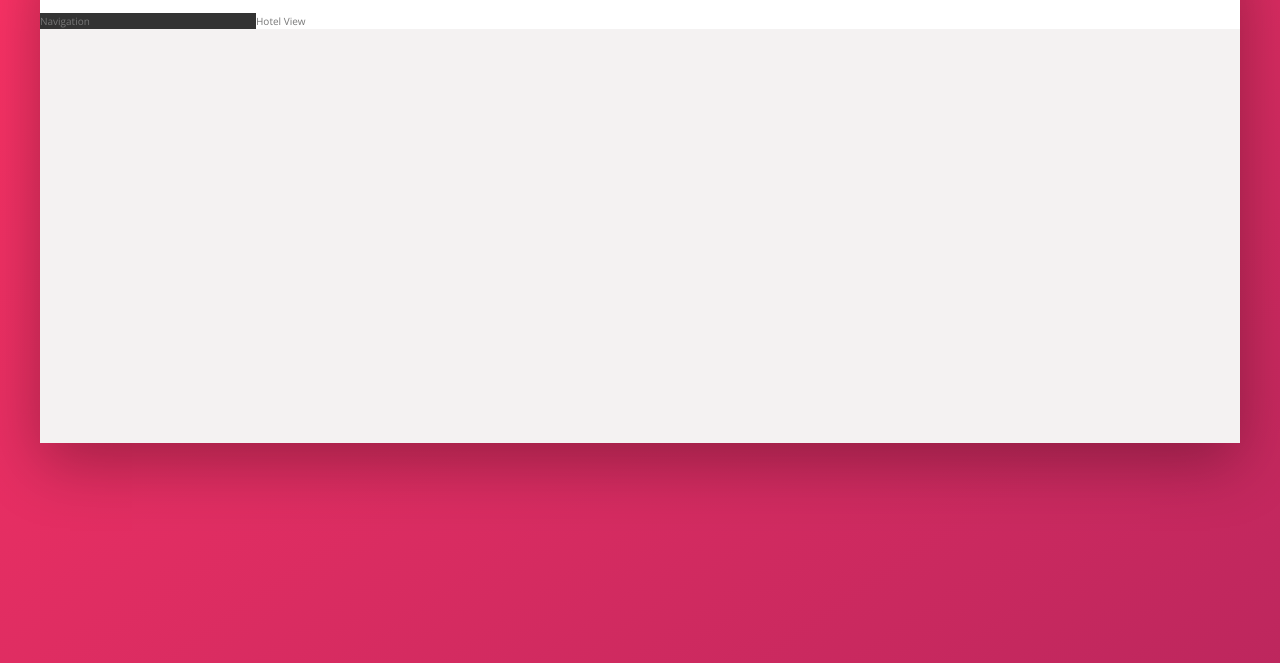
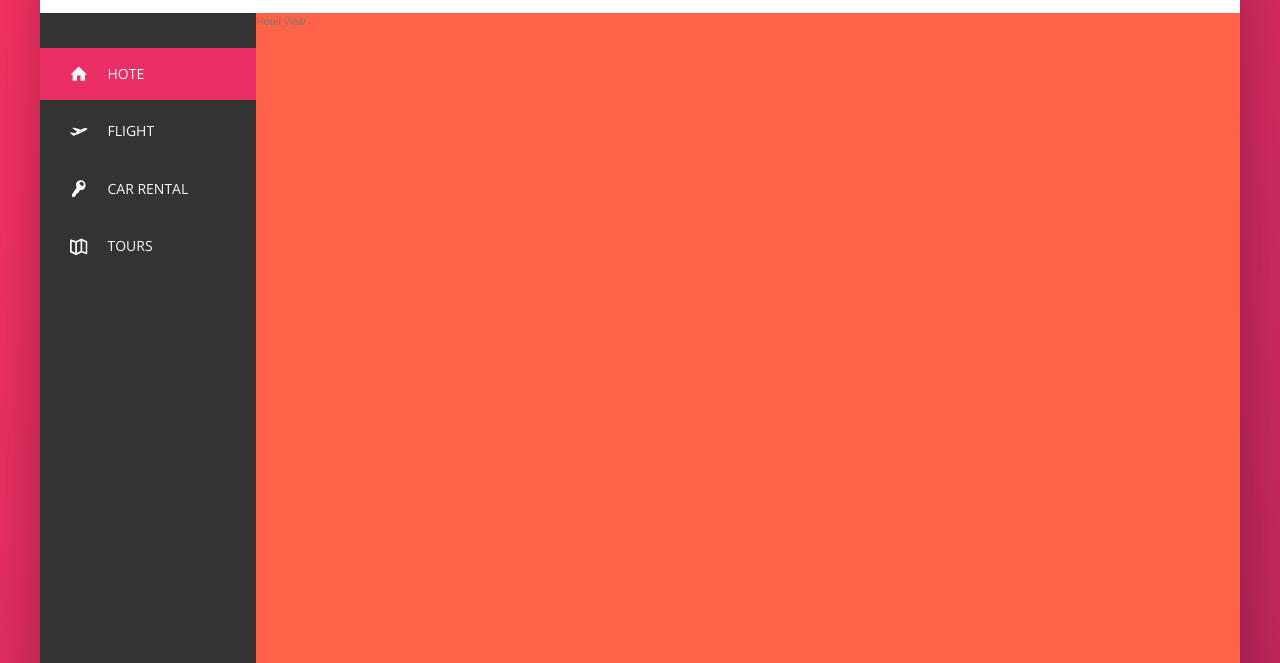
Before and after one commit to SparrowMike/advancedCSS, a website: page Trillo/index.html in a window 1280 px wide. Shown: the part 137-800 px from the top of the page. Drawn offline with nearby package versions, Linux system fonts and the light colour scheme.

Commit message:
feat: 🎸 building the navigation

```diff
--- a/Trillo/index.html
+++ b/Trillo/index.html
@@ -46,8 +46,50 @@
             </header>
             <div class="content">
                 <nav class="sidebar">
-                    Navigation
+                    <ul class="side-nav">
+                        <li class="side-nav__item side-nav__item--active">
+                            <a href="#" class="side-nav__link">
+                                <svg class="side-nav__icon">
+                                    <use xlink:href="img/sprite.svg#icon-home"></use>
+                                </svg>
+                                <span>Hote</span>
+                            </a>
+                        </li>
+
+                        <li class="side-nav__item">
+                            <a href="#" class="side-nav__link">
+                                <svg class="side-nav__icon">
+                                    <use xlink:href="img/sprite.svg#icon-aircraft-take-off"></use>
+                                </svg>
+                                <span>Flight</span>
+                            </a>
+                        </li>
+
+                        <li class="side-nav__item">
+                            <a href="#" class="side-nav__link">
+                                <svg class="side-nav__icon">
+                                    <use xlink:href="img/sprite.svg#icon-key"></use>
+                                </svg>
+                                <span>Car rental</span>
+                            </a>
+                        </li>
+
+                        <li class="side-nav__item">
+                            <a href="#" class="side-nav__link">
+                                <svg class="side-nav__icon">
+                                    <use xlink:href="img/sprite.svg#icon-map"></use>
+                                </svg>
+                                <span>Tours</span>
+                            </a>
+                        </li>
+                    </ul>
+
+                    <div class="legal">
+                        &copy; 2022 by mike. All right reserved.
+                    </div>
                 </nav>
+
+
                 <main class="hotel-view">
                     Hotel View
                 </main>
--- a/Trillo/sass/_components.scss
+++ b/Trillo/sass/_components.scss
@@ -1,11 +1,14 @@
-//? ========= LOGO =========
+//? ===========================
+//? =========== LOGO ==========
+//? ===========================
 .logo {
   height: 3.25rem;
   margin-left: 2rem;
 }
 
-
-//? ========= SEARCH =========
+//? ===========================
+//? ========== SEARCH =========
+//? ===========================
 .search {
   flex: 0 0 40%;
 
@@ -64,7 +67,9 @@
 
 }
 
+//? ===========================
 //? ===== USER NAVIGATION =====
+//? ===========================
 .user-nav {
   align-self: stretch;
 
@@ -118,3 +123,73 @@
     margin-right: 1rem;
   }
 }
+
+//? ============================
+//? ====== SIDE NAVIGATION =====
+//? ============================
+.side-nav {
+  font-size : 1.4rem;
+  list-style: none;
+  margin-top: 3.5rem;
+
+  &__item {
+    position: relative;
+
+    &:not(:last-child) {
+      margin-bottom: .5rem;
+    }
+  }
+
+  &__item::before {
+    content: "";
+    position: absolute;
+    top: 0;
+    left: 0;
+    height: 100%;
+    width: 3px;
+    background-color: var(--color-primary);
+    transform: scaleY(0);
+    transition: transform .2s,
+                width .4s cubic-bezier(1,0,0,1) .2s,
+                background-color .1s;
+  }
+
+  &__item:hover::before, &__item--active::before {
+    transform: scaleY(1);
+    width: 100%;
+  }
+
+  &__item:active::before {
+    background-color: var(--color-primary-light);
+  }
+
+  &__link:link,
+  &__link:visited {
+    color: var(--color-grey-light-1);
+    text-decoration: none;
+    text-transform: uppercase;
+    display: block;
+    padding: 1.5rem 3rem;
+    display: flex;
+    align-items: center;
+    position: relative;
+    z-index: 10;
+  }
+
+  &__icon {
+    width: 1.75rem;
+    height: 1.75rem;
+    margin-right: 2rem;
+    fill: currentColor;
+  }
+}
+
+//? ===========================
+//? ======== LEGAL TEXT =======
+//? ===========================
+.legal {
+  font-size: 1.2rem;
+  color: var(--color-grey-light-4);
+  text-align: center;
+  padding: 2.5rem;
+}
--- a/Trillo/sass/_layout.scss
+++ b/Trillo/sass/_layout.scss
@@ -27,10 +27,13 @@
   background-color: var(--color-grey-dark-1);
 
   flex: 0 0 18%;
+  display: flex;
+  flex-direction: column;
+  justify-content: space-between;
 }
 
 .hotel-view {
-  background-color: #fff;
-
+  background-color: tomato;
+  height: 80rem;
   flex: 1;
 }
```
Also changed, not shown: Trillo/css/style.css.
